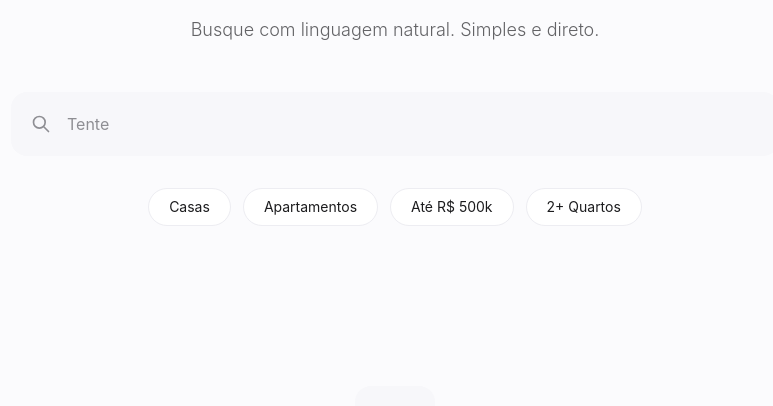
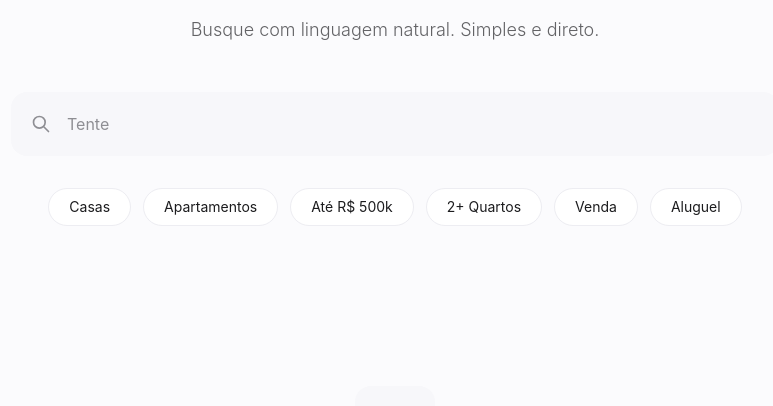
Before and after one commit to andrehfp/portal-reativa, a Python web app: template templates/index.html in a window 1280 px wide. Shown: the part 169-575 px from the top of the page, without its empty margins (245-1018 px from the left). Run offline with Jinja, Linux system fonts and the light colour scheme; the template is opened without the code that fills it, so the values that code supplies are empty; some libraries are stand-ins or nearby versions.

Commit message:
feat: Add Venda and Aluguel quick filter pills
- Add transaction type filter pills to homepage quick filters
- Enable users to quickly filter by sale (venda) or rent (aluguel)
- Maintain consistent styling with existing filter pills
- Pills populate search bar when clicked for easy editing

🤖 Generated with [Claude Code](https://claude.ai/code)

Co-Authored-By: Claude <noreply@anthropic.com>

```diff
--- a/templates/index.html
+++ b/templates/index.html
@@ -62,6 +62,14 @@
                     onclick="updateSearchAndSubmit('2 quartos')">
                 2+ Quartos
             </button>
+            <button class="px-5 py-2 text-sm bg-white border border-gray-200 rounded-full hover:border-gray-300 hover:bg-gray-50 transition-all"
+                    onclick="updateSearchAndSubmit('venda')">
+                Venda
+            </button>
+            <button class="px-5 py-2 text-sm bg-white border border-gray-200 rounded-full hover:border-gray-300 hover:bg-gray-50 transition-all"
+                    onclick="updateSearchAndSubmit('aluguel')">
+                Aluguel
+            </button>
         </div>
     </div>
 
```
